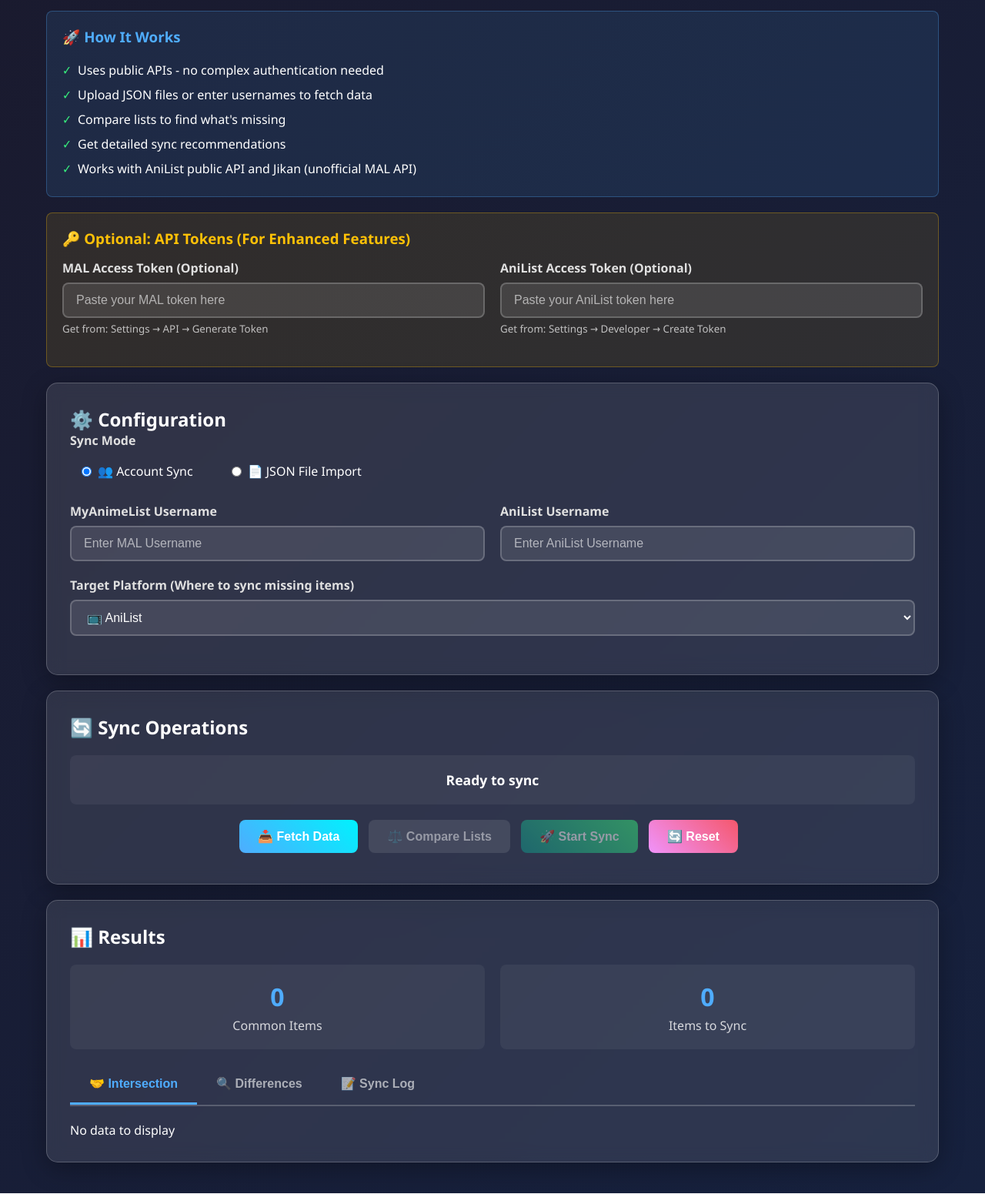
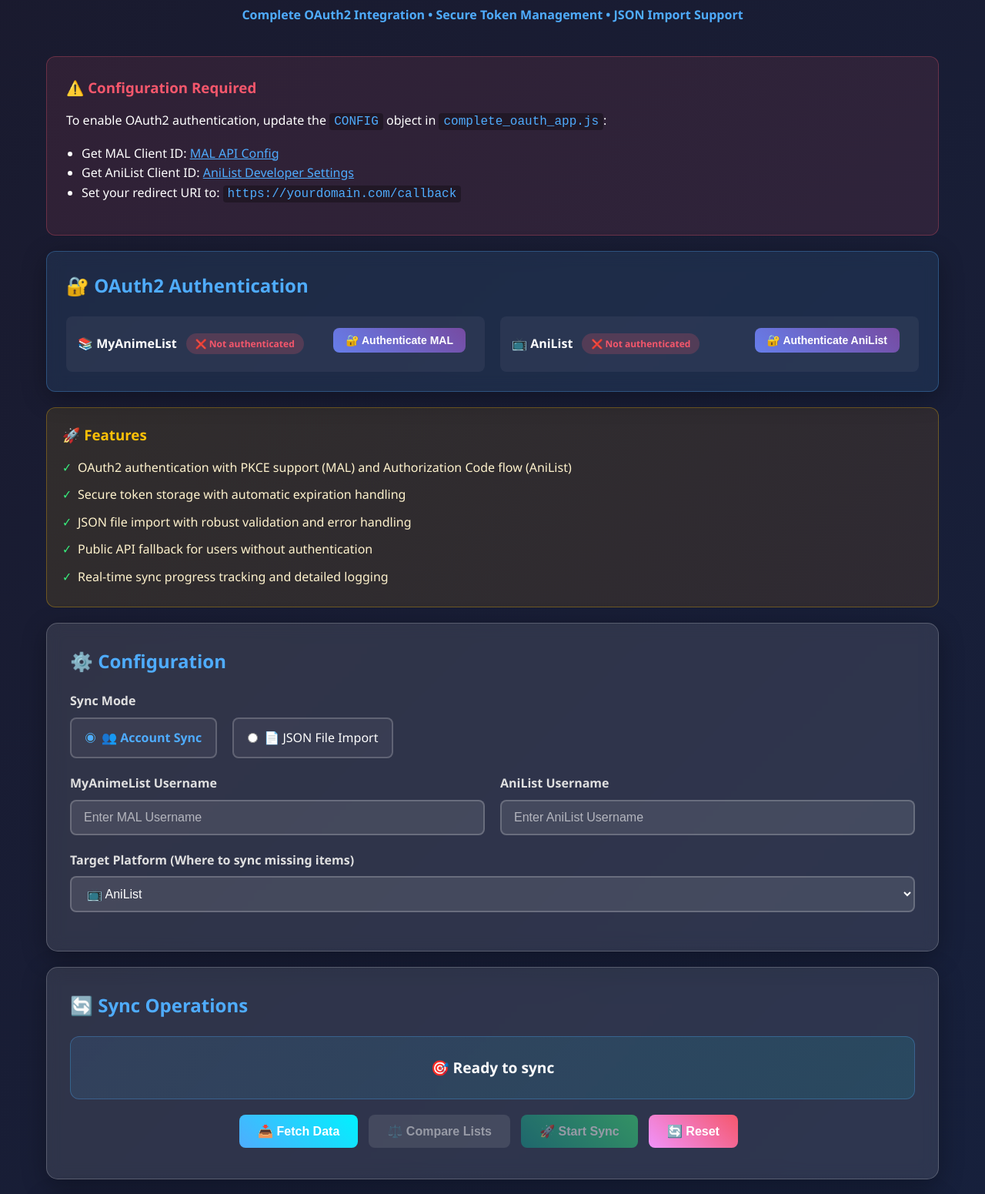
Before and after one commit to Farooq005/first-steps, a website: page index.html in a window 1280 px wide. Shown: the part 135-1686 px from the top of the page at 77% size. Drawn offline with Linux system fonts and the light colour scheme.

Commit message:
Update index.html
Issue#4

```diff
--- a/index.html
+++ b/index.html
@@ -3,7 +3,7 @@
 <head>
     <meta charset="UTF-8">
     <meta name="viewport" content="width=device-width, initial-scale=1.0">
-    <title>Anime Tracker Data Sync - Fixed</title>
+    <title>Anime Tracker Data Sync - Complete OAuth2</title>
     <style>
         * {
             margin: 0;
@@ -16,6 +16,7 @@
             background: linear-gradient(135deg, #1a1a2e 0%, #16213e 100%);
             color: #fff;
             min-height: 100vh;
+            line-height: 1.6;
         }
 
         .container {
@@ -30,7 +31,7 @@
         }
 
         .header h1 {
-            font-size: 2.5rem;
+            font-size: 2.8rem;
             margin-bottom: 10px;
             background: linear-gradient(45deg, #4facfe 0%, #00f2fe 100%);
             -webkit-background-clip: text;
@@ -39,8 +40,15 @@
         }
 
         .header p {
-            font-size: 1.1rem;
+            font-size: 1.2rem;
             color: rgba(255, 255, 255, 0.8);
+            margin-bottom: 10px;
+        }
+
+        .header .subtitle {
+            font-size: 1rem;
+            color: #4facfe;
+            font-weight: 600;
         }
 
         .card {
@@ -51,6 +59,14 @@
             margin-bottom: 20px;
             border: 1px solid rgba(255, 255, 255, 0.2);
             box-shadow: 0 8px 32px rgba(0, 0, 0, 0.3);
+        }
+
+        .card h2 {
+            margin-bottom: 20px;
+            color: #4facfe;
+            display: flex;
+            align-items: center;
+            gap: 10px;
         }
 
         .form-group {
@@ -79,6 +95,7 @@
             outline: none;
             border-color: #4facfe;
             background: rgba(255, 255, 255, 0.15);
+            box-shadow: 0 0 0 3px rgba(79, 172, 254, 0.2);
         }
 
         .form-control::placeholder {
@@ -94,23 +111,33 @@
         .radio-group {
             display: flex;
             gap: 20px;
+            flex-wrap: wrap;
         }
 
         .radio-label {
             display: flex;
             align-items: center;
             cursor: pointer;
-            padding: 10px 15px;
+            padding: 12px 18px;
             border-radius: 8px;
-            transition: background-color 0.3s ease;
+            transition: all 0.3s ease;
+            border: 2px solid rgba(255, 255, 255, 0.2);
+            background: rgba(255, 255, 255, 0.05);
         }
 
         .radio-label:hover {
             background: rgba(255, 255, 255, 0.1);
+            border-color: rgba(79, 172, 254, 0.5);
+        }
+
+        .radio-label input[type="radio"]:checked + span {
+            color: #4facfe;
+            font-weight: 600;
         }
 
         .radio-label input[type="radio"] {
             margin-right: 8px;
+            accent-color: #4facfe;
         }
 
         .btn {
@@ -123,6 +150,9 @@
             transition: all 0.3s ease;
             margin-right: 10px;
             margin-bottom: 10px;
+            display: inline-flex;
+            align-items: center;
+            gap: 8px;
         }
 
         .btn-primary {
@@ -145,6 +175,13 @@
             color: white;
         }
 
+        .btn-auth {
+            background: linear-gradient(45deg, #667eea 0%, #764ba2 100%);
+            color: white;
+            font-size: 14px;
+            padding: 8px 16px;
+        }
+
         .btn:hover {
             transform: translateY(-2px);
             box-shadow: 0 5px 15px rgba(0, 0, 0, 0.3);
@@ -156,30 +193,138 @@
             transform: none;
         }
 
+        .auth-section {
+            background: rgba(79, 172, 254, 0.1);
+            border: 1px solid rgba(79, 172, 254, 0.3);
+            border-radius: 12px;
+            padding: 25px;
+            margin: 20px 0;
+        }
+
+        .auth-grid {
+            display: grid;
+            grid-template-columns: 1fr 1fr;
+            gap: 20px;
+            align-items: center;
+        }
+
+        .auth-item {
+            display: flex;
+            align-items: center;
+            justify-content: space-between;
+            padding: 15px;
+            background: rgba(255, 255, 255, 0.05);
+            border-radius: 8px;
+        }
+
+        .auth-info {
+            display: flex;
+            align-items: center;
+            gap: 12px;
+        }
+
+        .auth-status {
+            padding: 4px 12px;
+            border-radius: 20px;
+            font-size: 12px;
+            font-weight: 600;
+        }
+
+        .auth-status.authenticated {
+            background: rgba(56, 239, 125, 0.2);
+            color: #38ef7d;
+        }
+
+        .auth-status.not-authenticated {
+            background: rgba(245, 87, 108, 0.2);
+            color: #f5576c;
+        }
+
+        .file-upload-section {
+            border: 2px dashed rgba(79, 172, 254, 0.5);
+            border-radius: 12px;
+            padding: 40px;
+            text-align: center;
+            margin: 20px 0;
+            display: none;
+            transition: all 0.3s ease;
+            background: rgba(79, 172, 254, 0.05);
+        }
+
+        .file-upload-section:hover {
+            border-color: #4facfe;
+            background: rgba(79, 172, 254, 0.1);
+        }
+
+        .file-upload-icon {
+            font-size: 3rem;
+            margin-bottom: 15px;
+            color: #4facfe;
+        }
+
+        .file-name {
+            margin-top: 15px;
+            padding: 10px;
+            background: rgba(255, 255, 255, 0.1);
+            border-radius: 6px;
+            font-weight: 600;
+            color: #4facfe;
+        }
+
         .progress-bar {
             width: 100%;
-            height: 20px;
+            height: 25px;
             background: rgba(255, 255, 255, 0.1);
-            border-radius: 10px;
+            border-radius: 12px;
             overflow: hidden;
             margin: 20px 0;
             display: none;
+            position: relative;
         }
 
         .progress-fill {
             height: 100%;
             background: linear-gradient(45deg, #4facfe 0%, #00f2fe 100%);
             width: 0%;
-            transition: width 0.3s ease;
+            transition: width 0.5s ease;
+            border-radius: 12px;
         }
 
         .sync-direction {
             text-align: center;
-            padding: 20px;
-            background: rgba(255, 255, 255, 0.05);
-            border-radius: 8px;
+            padding: 25px;
+            background: linear-gradient(135deg, rgba(79, 172, 254, 0.1) 0%, rgba(0, 242, 254, 0.1) 100%);
+            border-radius: 12px;
             margin: 20px 0;
-            font-size: 1.1rem;
+            font-size: 1.2rem;
+            font-weight: 600;
+            border: 1px solid rgba(79, 172, 254, 0.3);
+        }
+
+        .stats-grid {
+            display: grid;
+            grid-template-columns: repeat(auto-fit, minmax(200px, 1fr));
+            gap: 20px;
+            margin: 20px 0;
+        }
+
+        .stat-card {
+            background: linear-gradient(135deg, rgba(255, 255, 255, 0.1) 0%, rgba(255, 255, 255, 0.05) 100%);
+            padding: 25px;
+            border-radius: 12px;
+            text-align: center;
+            border: 1px solid rgba(255, 255, 255, 0.2);
+        }
+
+        .stat-number {
+            font-size: 2.5rem;
+            font-weight: bold;
+            color: #4facfe;
+            margin-bottom: 5px;
+        }
+
+        .stat-label {
+            color: rgba(255, 255, 255, 0.8);
             font-weight: 600;
         }
 
@@ -187,6 +332,7 @@
             display: flex;
             margin-bottom: 20px;
             border-bottom: 2px solid rgba(255, 255, 255, 0.2);
+            overflow-x: auto;
         }
 
         .tab {
@@ -199,6 +345,7 @@
             transition: all 0.3s ease;
             font-size: 16px;
             font-weight: 600;
+            white-space: nowrap;
         }
 
         .tab.active {
@@ -206,12 +353,22 @@
             border-bottom-color: #4facfe;
         }
 
+        .tab:hover {
+            color: rgba(255, 255, 255, 0.9);
+        }
+
         .tab-content {
             display: none;
+            animation: fadeIn 0.3s ease;
         }
 
         .tab-content.active {
             display: block;
+        }
+
+        @keyframes fadeIn {
+            from { opacity: 0; transform: translateY(10px); }
+            to { opacity: 1; transform: translateY(0); }
         }
 
         .data-table {
@@ -219,25 +376,33 @@
             border-collapse: collapse;
             margin-top: 20px;
             background: rgba(255, 255, 255, 0.05);
-            border-radius: 8px;
+            border-radius: 12px;
             overflow: hidden;
+            box-shadow: 0 4px 15px rgba(0, 0, 0, 0.2);
         }
 
         .data-table th,
         .data-table td {
-            padding: 12px 16px;
+            padding: 15px 20px;
             text-align: left;
             border-bottom: 1px solid rgba(255, 255, 255, 0.1);
         }
 
         .data-table th {
-            background: rgba(255, 255, 255, 0.1);
+            background: linear-gradient(135deg, rgba(79, 172, 254, 0.2) 0%, rgba(0, 242, 254, 0.2) 100%);
             font-weight: 600;
             color: #4facfe;
+            font-size: 14px;
+            text-transform: uppercase;
+            letter-spacing: 0.5px;
         }
 
         .data-table tbody tr:hover {
             background: rgba(255, 255, 255, 0.05);
+        }
+
+        .data-table tbody tr.alternate {
+            background: rgba(255, 255, 255, 0.02);
         }
 
         .alert {
@@ -245,6 +410,9 @@
             border-radius: 8px;
             margin: 10px 0;
             font-weight: 600;
+            display: flex;
+            align-items: center;
+            gap: 10px;
         }
 
         .alert-success {
@@ -257,25 +425,6 @@
             background: rgba(245, 87, 108, 0.2);
             border: 1px solid rgba(245, 87, 108, 0.3);
             color: #f5576c;
-        }
-
-        .file-upload {
-            border: 2px dashed rgba(255, 255, 255, 0.3);
-            border-radius: 8px;
-            padding: 40px;
-            text-align: center;
-            margin: 20px 0;
-            display: none;
-            transition: all 0.3s ease;
-        }
-
-        .file-upload.active {
-            display: block;
-        }
-
-        .file-upload:hover {
-            border-color: #4facfe;
-            background: rgba(79, 172, 254, 0.05);
         }
 
         .spinner {
@@ -306,31 +455,35 @@
             display: flex;
         }
 
-        .info-section {
-            background: rgba(79, 172, 254, 0.1);
-            border: 1px solid rgba(79, 172, 254, 0.3);
-            border-radius: 8px;
+        .info-banner {
+            background: linear-gradient(135deg, rgba(255, 193, 7, 0.1) 0%, rgba(255, 152, 0, 0.1) 100%);
+            border: 1px solid rgba(255, 193, 7, 0.3);
+            border-radius: 12px;
             padding: 20px;
             margin: 20px 0;
+            color: #fff3cd;
         }
 
-        .info-section h3 {
-            color: #4facfe;
-            margin-bottom: 15px;
+        .info-banner h3 {
+            color: #ffc107;
+            margin-bottom: 10px;
+            display: flex;
+            align-items: center;
+            gap: 8px;
         }
 
-        .info-section ul {
+        .info-banner ul {
             list-style: none;
             padding: 0;
         }
 
-        .info-section li {
+        .info-banner li {
             padding: 5px 0;
             padding-left: 20px;
             position: relative;
         }
 
-        .info-section li:before {
+        .info-banner li:before {
             content: "✓";
             position: absolute;
             left: 0;
@@ -338,52 +491,44 @@
             font-weight: bold;
         }
 
-        .token-section {
-            background: rgba(255, 193, 7, 0.1);
-            border: 1px solid rgba(255, 193, 7, 0.3);
-            border-radius: 8px;
-            padding: 20px;
+        .config-section {
+            background: rgba(245, 87, 108, 0.1);
+            border: 1px solid rgba(245, 87, 108, 0.3);
+            border-radius: 12px;
+            padding: 25px;
             margin: 20px 0;
         }
 
-        .token-section h3 {
-            color: #ffc107;
+        .config-section h3 {
+            color: #f5576c;
             margin-bottom: 15px;
+            display: flex;
+            align-items: center;
+            gap: 8px;
         }
 
-        .token-section small {
-            color: rgba(255, 255, 255, 0.7);
-            display: block;
-            margin-top: 5px;
-        }
-
-        .stats-grid {
-            display: grid;
-            grid-template-columns: repeat(auto-fit, minmax(200px, 1fr));
-            gap: 20px;
-            margin: 20px 0;
-        }
-
-        .stat-card {
-            background: rgba(255, 255, 255, 0.05);
-            padding: 20px;
-            border-radius: 8px;
-            text-align: center;
-        }
-
-        .stat-number {
-            font-size: 2rem;
-            font-weight: bold;
+        .config-section code {
+            background: rgba(0, 0, 0, 0.3);
+            padding: 2px 6px;
+            border-radius: 4px;
+            font-family: 'Courier New', monospace;
             color: #4facfe;
         }
 
-        .stat-label {
-            color: rgba(255, 255, 255, 0.8);
-            margin-top: 5px;
-        }
+        @media (max-width: 768px) {
+            .container {
+                padding: 15px;
+            }
 
-        @media (max-width: 768px) {
+            .header h1 {
+                font-size: 2.2rem;
+            }
+
             .input-row {
+                grid-template-columns: 1fr;
+            }
+
+            .auth-grid {
                 grid-template-columns: 1fr;
             }
 
@@ -396,9 +541,19 @@
                 flex-wrap: wrap;
             }
 
-            .header h1 {
-                font-size: 2rem;
+            .stats-grid {
+                grid-template-columns: 1fr;
             }
+        }
+
+        /* Additional animations */
+        .card {
+            animation: slideIn 0.5s ease;
+        }
+
+        @keyframes slideIn {
+            from { opacity: 0; transform: translateY(20px); }
+            to { opacity: 1; transform: translateY(0); }
         }
     </style>
 </head>
@@ -407,40 +562,56 @@
         <!-- Header -->
         <header class="header">
             <h1>🎌 Anime Tracker Data Sync</h1>
-            <p>Synchronize your anime lists between MyAnimeList and AniList - No OAuth Required!</p>
+            <p>Synchronize your anime and manga lists between MyAnimeList and AniList</p>
+            <div class="subtitle">Complete OAuth2 Integration • Secure Token Management • JSON Import Support</div>
         </header>
 
-        <!-- Info Section -->
-        <section class="info-section">
-            <h3>🚀 How It Works</h3>
-            <ul>
-                <li>Uses public APIs - no complex authentication needed</li>
-                <li>Upload JSON files or enter usernames to fetch data</li>
-                <li>Compare lists to find what's missing</li>
-                <li>Get detailed sync recommendations</li>
-                <li>Works with AniList public API and Jikan (unofficial MAL API)</li>
+        <!-- Configuration Notice -->
+        <section class="config-section">
+            <h3>⚠️ Configuration Required</h3>
+            <p>To enable OAuth2 authentication, update the <code>CONFIG</code> object in <code>complete_oauth_app.js</code>:</p>
+            <ul style="margin: 15px 0; padding-left: 20px;">
+                <li>Get MAL Client ID: <a href="https://myanimelist.net/apiconfig" target="_blank" style="color: #4facfe;">MAL API Config</a></li>
+                <li>Get AniList Client ID: <a href="https://anilist.co/settings/developer" target="_blank" style="color: #4facfe;">AniList Developer Settings</a></li>
+                <li>Set your redirect URI to: <code>https://yourdomain.com/callback</code></li>
             </ul>
         </section>
 
-        <!-- Optional Token Section -->
-        <section class="token-section">
-            <h3>🔑 Optional: API Tokens (For Enhanced Features)</h3>
-            <div class="input-row">
-                <div class="form-group">
-                    <label for="malToken" class="form-label">MAL Access Token (Optional)</label>
-                    <input type="password" id="malToken" class="form-control" placeholder="Paste your MAL token here">
-                    <small>Get from: Settings → API → Generate Token</small>
+        <!-- Authentication Section -->
+        <section class="card auth-section">
+            <h2>🔐 OAuth2 Authentication</h2>
+            <div class="auth-grid">
+                <div class="auth-item">
+                    <div class="auth-info">
+                        <strong>📚 MyAnimeList</strong>
+                        <span id="malAuthStatus" class="auth-status not-authenticated">❌ Not authenticated</span>
+                    </div>
+                    <button id="malAuthBtn" class="btn btn-auth">🔐 Authenticate MAL</button>
                 </div>
-                <div class="form-group">
-                    <label for="anilistToken" class="form-label">AniList Access Token (Optional)</label>
-                    <input type="password" id="anilistToken" class="form-control" placeholder="Paste your AniList token here">
-                    <small>Get from: Settings → Developer → Create Token</small>
+                <div class="auth-item">
+                    <div class="auth-info">
+                        <strong>📺 AniList</strong>
+                        <span id="anilistAuthStatus" class="auth-status not-authenticated">❌ Not authenticated</span>
+                    </div>
+                    <button id="anilistAuthBtn" class="btn btn-auth">🔐 Authenticate AniList</button>
                 </div>
             </div>
         </section>
 
-        <!-- User Input Section -->
-        <section class="card input-section">
+        <!-- Features Info -->
+        <section class="info-banner">
+            <h3>🚀 Features</h3>
+            <ul>
+                <li>OAuth2 authentication with PKCE support (MAL) and Authorization Code flow (AniList)</li>
+                <li>Secure token storage with automatic expiration handling</li>
+                <li>JSON file import with robust validation and error handling</li>
+                <li>Public API fallback for users without authentication</li>
+                <li>Real-time sync progress tracking and detailed logging</li>
+            </ul>
+        </section>
+
+        <!-- Configuration Section -->
+        <section class="card">
             <h2>⚙️ Configuration</h2>
 
             <div class="form-group">
@@ -448,15 +619,16 @@
                 <div class="radio-group">
                     <label class="radio-label">
                         <input type="radio" name="syncType" value="account" checked>
-                        👥 Account Sync
+                        <span>👥 Account Sync</span>
                     </label>
                     <label class="radio-label">
                         <input type="radio" name="syncType" value="json">
-                        📄 JSON File Import
+                        <span>📄 JSON File Import</span>
                     </label>
                 </div>
             </div>
 
+            <!-- Account Inputs -->
             <div class="account-inputs">
                 <div class="input-row">
                     <div class="form-group">
@@ -478,15 +650,19 @@
                 </div>
             </div>
 
-            <div class="file-upload" id="fileUpload">
-                <div>
-                    <input type="file" id="jsonFile" accept=".json" style="display: none;">
-                    <button class="btn btn-secondary" onclick="document.getElementById('jsonFile').click()">
-                        📁 Choose JSON File
-                    </button>
-                    <p>Upload your anime/manga list in JSON format</p>
-                    <div id="fileName" style="margin-top: 10px; font-weight: 600; color: #4facfe;"></div>
-                </div>
+            <!-- JSON File Upload Section -->
+            <div id="fileUploadSection" class="file-upload-section">
+                <div class="file-upload-icon">📁</div>
+                <h3>Upload JSON File</h3>
+                <p>Select your anime/manga list in JSON format</p>
+                <input type="file" id="jsonFile" accept=".json" style="display: none;">
+                <button class="btn btn-secondary" onclick="document.getElementById('jsonFile').click()">
+                    Choose File
+                </button>
+                <div id="fileName" class="file-name" style="display: none;"></div>
+                <small style="color: rgba(255, 255, 255, 0.7); margin-top: 10px; display: block;">
+                    Supported format: Array of objects with "name", "mal", and "al" fields
+                </small>
             </div>
 
             <!-- JSON Username Input -->
@@ -495,8 +671,8 @@
                     <label for="jsonUsername" class="form-label">Target Username</label>
                     <input type="text" id="jsonUsername" class="form-control"
                            placeholder="Enter username for the target platform">
-                    <small style="color: rgba(255, 255, 255, 0.7);">
-                        This is the username where you want to sync the JSON data.
+                    <small style="color: rgba(255, 255, 255, 0.7); margin-top: 5px; display: block;">
+                        This is the username on the target platform where you want to sync the JSON data.
                     </small>
                 </div>
             </div>
@@ -507,7 +683,7 @@
             <h2>🔄 Sync Operations</h2>
 
             <div class="sync-direction" id="syncDirection">
-                Ready to sync
+                🎯 Ready to sync
             </div>
 
             <div style="text-align: center;">
@@ -549,21 +725,21 @@
             </div>
 
             <div class="tab-content active" id="intersection">
-                <div id="intersectionStats"></div>
-                <div id="intersectionData"><p>No data to display</p></div>
+                <div id="intersectionStats"><h3>🤝 Common Items: 0</h3></div>
+                <div id="intersectionData"><p>🔍 No data to display</p></div>
             </div>
 
             <div class="tab-content" id="differences">
-                <div id="differencesStats"></div>
-                <div id="differencesData"><p>No data to display</p></div>
+                <div id="differencesStats"><h3>🔄 Items to Sync: 0</h3></div>
+                <div id="differencesData"><p>🔍 No data to display</p></div>
             </div>
 
             <div class="tab-content" id="log">
-                <div id="syncLog"><p>Ready to start logging...</p></div>
+                <div id="syncLog"><p>📝 Application ready - click Fetch Data to begin!</p></div>
             </div>
         </section>
     </div>
 
-    <script src="fixed_app.js"></script>
+    <script src="complete_oauth_app.js"></script>
 </body>
 </html>
```
